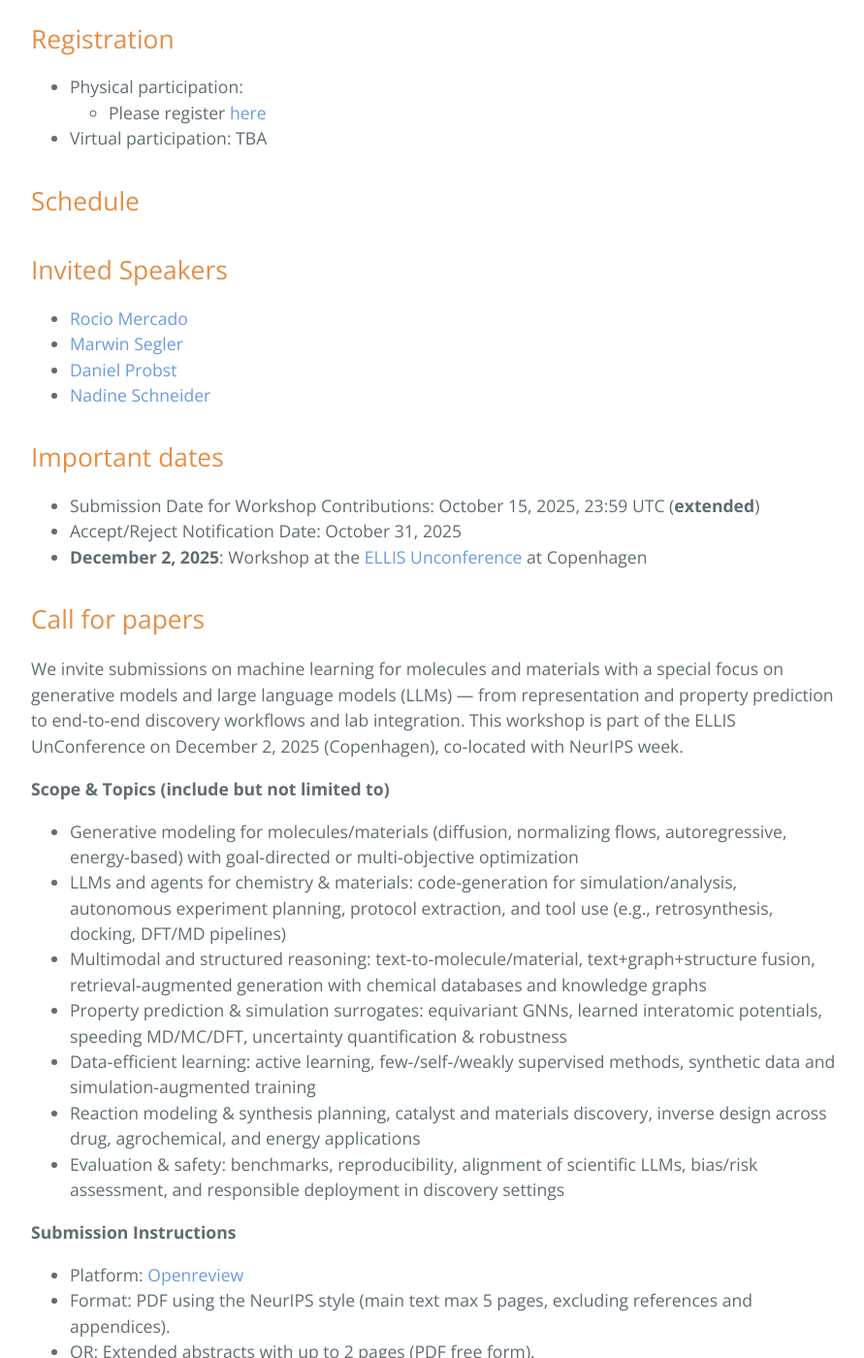
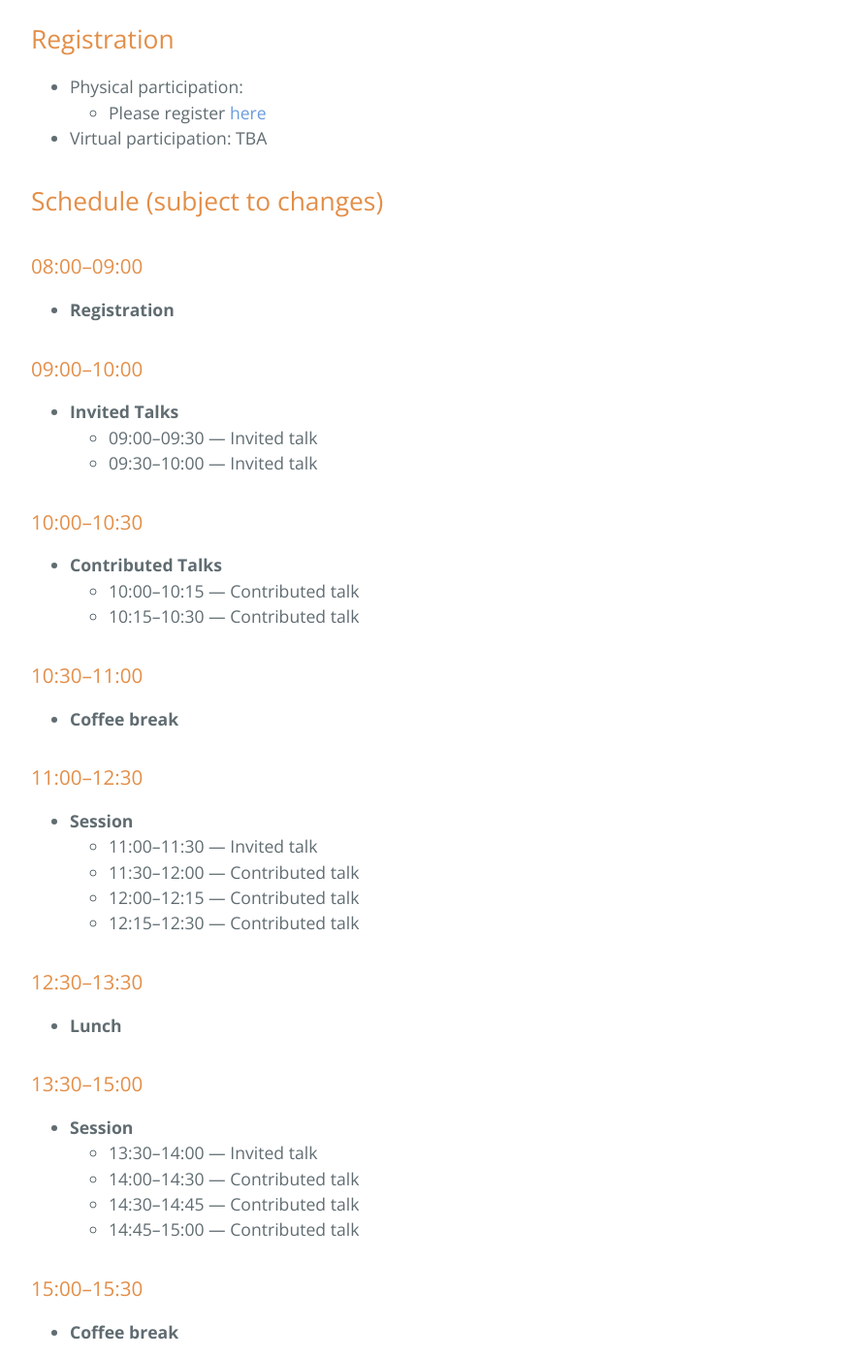
Before and after one commit to moleculediscovery/workshop2025, a Jekyll site: the page built from index.md, in a window 1280 px wide and 1400 px high, scrolled down 1080 px. Shown: the whole window at 97% size, without its empty margins (192-1083 px from the left). Built offline with Jekyll 4.4.1, drawn with Linux system fonts in a browser that asks for light colours; our own code applies the rules of GitHub Pages for plain Markdown files; some of the changed text lies outside the part shown.

Commit message:
Update index.md

```diff
--- a/index.md
+++ b/index.md
@@ -10,7 +10,54 @@ This will be the 5th-year edition of the ML4Molecules workshop organized by the
      - Please register [here](https://discongress.eventsair.com/eurips-2025/ellis-guest/Site/Register)
 - Virtual participation: TBA
 
-## Schedule
+## Schedule (subject to changes)
+### 08:00–09:00
+- **Registration**
+
+### 09:00–10:00
+- **Invited Talks**
+  - 09:00–09:30 — Invited talk
+  - 09:30–10:00 — Invited talk
+
+### 10:00–10:30
+- **Contributed Talks**
+  - 10:00–10:15 — Contributed talk
+  - 10:15–10:30 — Contributed talk
+
+### 10:30–11:00
+- **Coffee break**
+
+### 11:00–12:30
+- **Session**
+  - 11:00–11:30 — Invited talk
+  - 11:30–12:00 — Contributed talk
+  - 12:00–12:15 — Contributed talk
+  - 12:15–12:30 — Contributed talk
+
+### 12:30–13:30
+- **Lunch**
+
+### 13:30–15:00
+- **Session**
+  - 13:30–14:00 — Invited talk
+  - 14:00–14:30 — Contributed talk
+  - 14:30–14:45 — Contributed talk
+  - 14:45–15:00 — Contributed talk
+
+### 15:00–15:30
+- **Coffee break**
+
+### 15:30–16:00
+- **ELLIS Unconference — Welcome Remarks**
+
+### 16:00–18:00
+- **Parallel Sessions**
+  - 16:00–16:30 — Retreat of program fellows
+  - 16:00–18:00 — Poster session
+
+### 18:00–20:00
+- **Reception**
+
 
 ## Invited Speakers
 - [Rocio Mercado](https://rociomer.github.io/)
```
